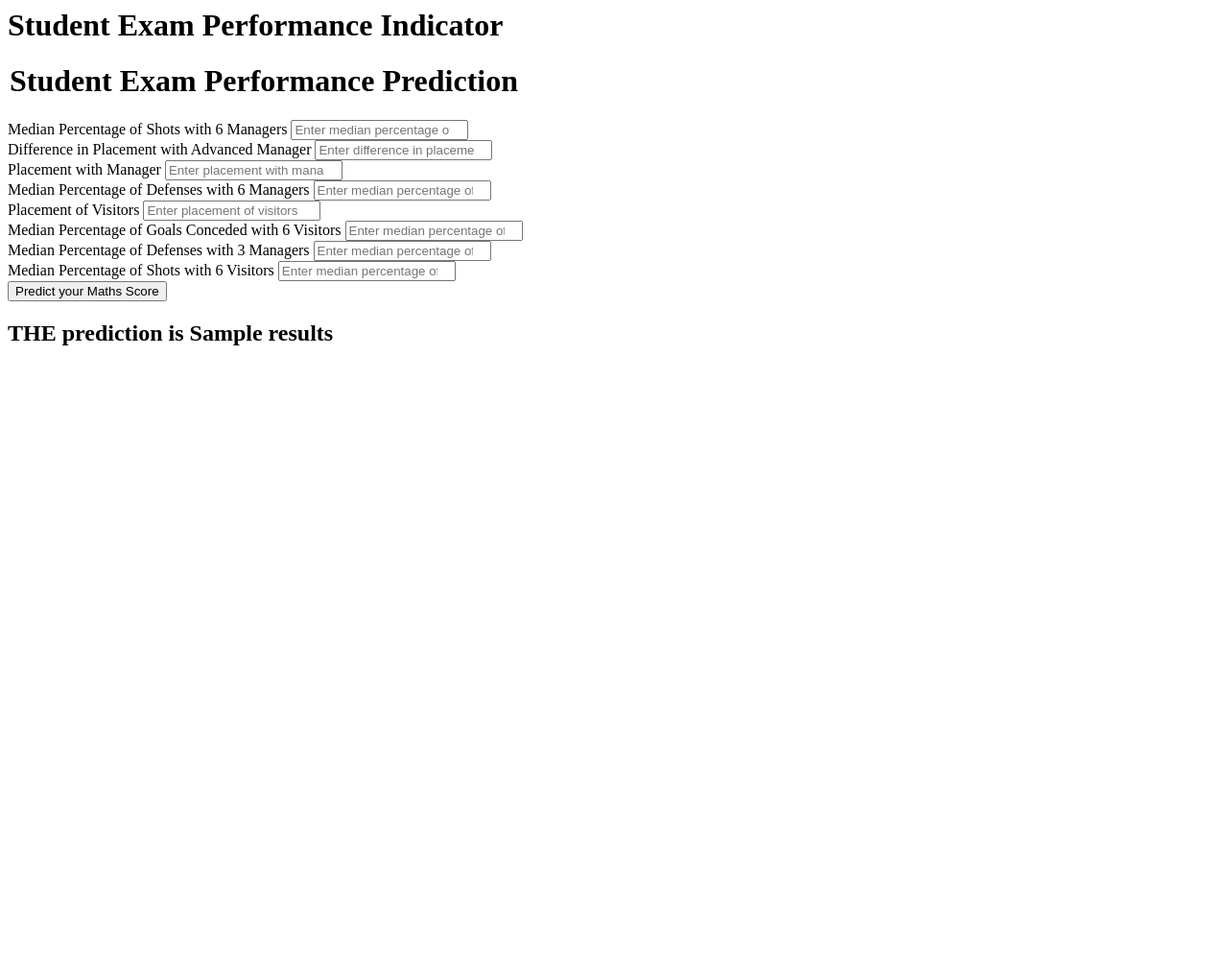
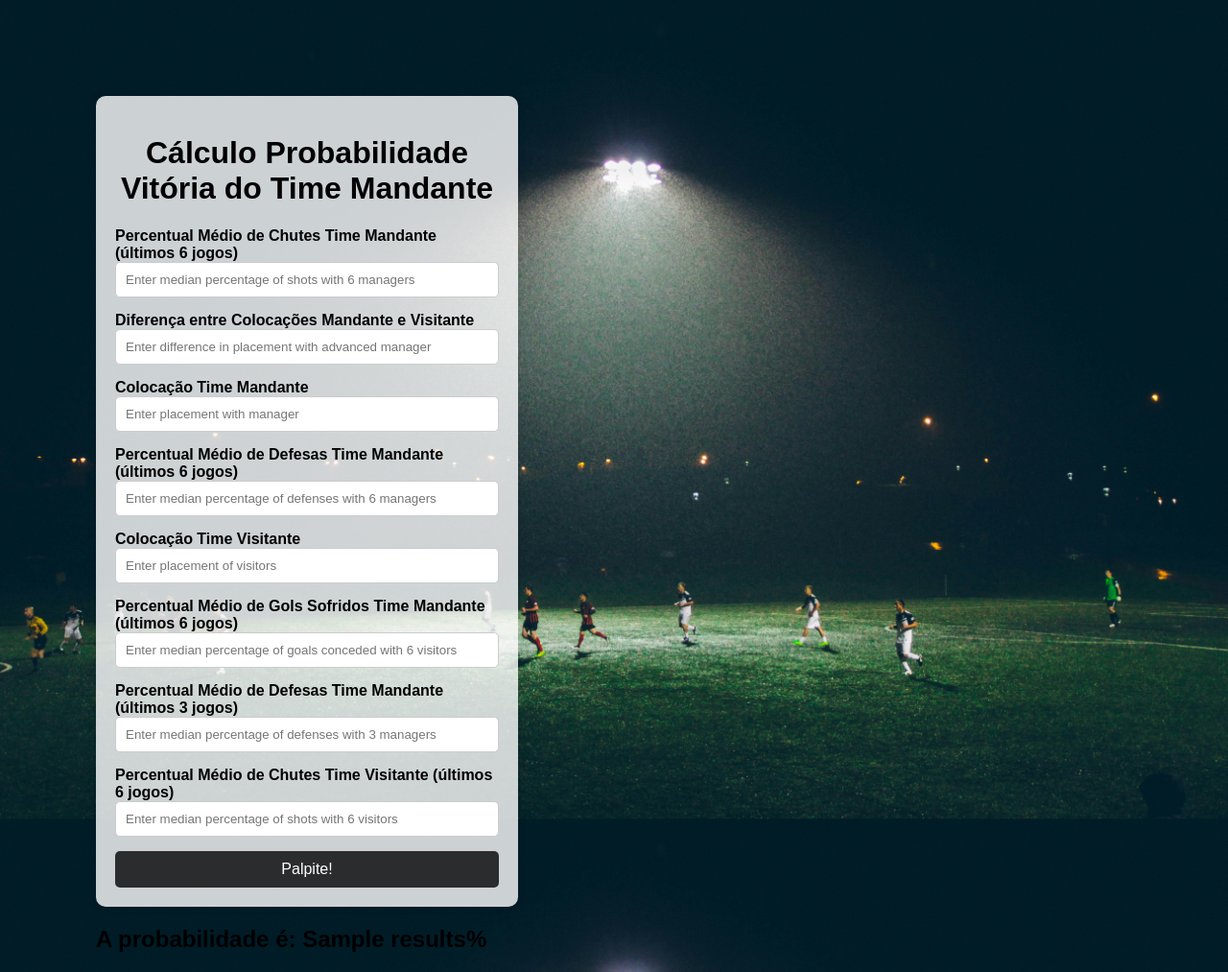
Before and after one commit to matcgoes/simulacao-brasileirao, a Flask app: template templates/home.html in a window 1280 px wide. Shown: the whole page at 96% size. Before the commit the page ends 360 px from the top, so only its background shows below. Run offline with Flask 3, Linux system fonts and the light colour scheme; the template is opened without the code that fills it: most values are stand-ins (such as "Sample title", 1, 10 or a date in 2020).

Commit message:
Comeco da criacao do template home

```diff
--- a/app.py
+++ b/app.py
@@ -37,7 +37,7 @@ def predict_datapoint():
         predict_pipeline=PredictPipeline()
         results = predict_pipeline.predict(pred_df)
 
-        return render_template('home.html', results=results[0])
+        return render_template('home.html', results=round(results[0],2)*100)
 
 
 if __name__ == '__main__':
--- a/templates/home.html
+++ b/templates/home.html
@@ -1,50 +1,106 @@
-<html>
+<!DOCTYPE html>
+<html lang="en">
+<head>
+    <meta charset="UTF-8">
+    <meta name="viewport" content="width=device-width, initial-scale=1.0">
+    <title>Calculo Modelo</title>
+    <style>
+        body {
+            margin: 0;
+            padding: 0;
+            font-family: Arial, sans-serif;
+            background-image: url('../static/background-image.jpg');
+            background-size: cover;
+            background-position: center;
+            background-attachment: fixed;
+            position: relative;
+        }
+        .login {
+            width: 400px;
+            margin: 100px 0 0 100px; /* Posicionamento do formulário */
+            background: rgba(255, 255, 255, 0.8); /* Fundo opaco para o formulário */
+            padding: 20px;
+            border-radius: 10px;
+            box-shadow: 0 0 10px rgba(0, 0, 0, 0.1);
+        }
+        .login h1, .login h2 {
+            text-align: center;
+        }
+        .form-label {
+            font-weight: bold;
+        }
+        .form-control {
+            width: 100%;
+            padding: 10px;
+            margin-bottom: 15px;
+            border: 1px solid #ccc;
+            border-radius: 5px;
+            box-sizing: border-box;
+        }
+        .btn-primary {
+            background-color: #2b2c2e;
+            color: white;
+            border: none;
+            padding: 10px 20px;
+            font-size: 16px;
+            cursor: pointer;
+            border-radius: 5px;
+            transition: background-color 0.3s;
+            width: 100%;
+        }
+        .btn-primary:hover {
+            background-color: #239419;
+        }
+    </style>
+</head>
 <body>
+    <div class="overlay"></div> <!-- Adiciona uma camada de overlay semi-transparente -->
     <div class="login">
-       <h1>Student Exam Performance Indicator</h1>
-
         <form action="{{ url_for('predict_datapoint')}}" method="post">
             <h1>
-            <legend>Student Exam Performance Prediction</legend>
+                <legend>Cálculo Probabilidade Vitória do Time Mandante</legend>
             </h1>
             <div class="mb-3">
-            <label class="form-label">Median Percentage of Shots with 6 Managers</label>
+                <label class="form-label">Percentual Médio de Chutes Time Mandante (últimos 6 jogos)</label>
                 <input class="form-control" type="number" name="med_perc_chutes_com_6_man" step="0.01" placeholder="Enter median percentage of shots with 6 managers" required />
             </div>
             <div class="mb-3">
-            <label class="form-label">Difference in Placement with Advanced Manager</label>
+                <label class="form-label">Diferença entre Colocações Mandante e Visitante</label>
                 <input class="form-control" type="number" name="diff_colocacao_adv_man" placeholder="Enter difference in placement with advanced manager" required />
             </div>
             <div class="mb-3">
-            <label class="form-label">Placement with Manager</label>
+                <label class="form-label">Colocação Time Mandante</label>
                 <input class="form-control" type="number" name="colocacao_man" placeholder="Enter placement with manager" required />
             </div>
             <div class="mb-3">
-            <label class="form-label">Median Percentage of Defenses with 6 Managers</label>
+                <label class="form-label">Percentual Médio de Defesas Time Mandante (últimos 6 jogos)</label>
                 <input class="form-control" type="number" name="med_perc_defesas_com_6_man" step="0.01" placeholder="Enter median percentage of defenses with 6 managers" required />
             </div>
             <div class="mb-3">
-            <label class="form-label">Placement of Visitors</label>
+                <label class="form-label">Colocação Time Visitante</label>
                 <input class="form-control" type="number" name="colocacao_vis" placeholder="Enter placement of visitors" required />
             </div>
             <div class="mb-3">
-            <label class="form-label">Median Percentage of Goals Conceded with 6 Visitors</label>
+                <label class="form-label">Percentual Médio de Gols Sofridos Time Mandante (últimos 6 jogos)</label>
                 <input class="form-control" type="number" name="med_perc_gols_sof_6_vis" step="0.01" placeholder="Enter median percentage of goals conceded with 6 visitors" required />
             </div>
             <div class="mb-3">
-            <label class="form-label">Median Percentage of Defenses with 3 Managers</label>
+                <label class="form-label">Percentual Médio de Defesas Time Mandante (últimos 3 jogos) </label>
                 <input class="form-control" type="number" name="med_perc_defesas_com_3_man" step="0.01" placeholder="Enter median percentage of defenses with 3 managers" required />
             </div>
             <div class="mb-3">
-            <label class="form-label">Median Percentage of Shots with 6 Visitors</label>
+                <label class="form-label">Percentual Médio de Chutes Time Visitante (últimos 6 jogos)</label>
                 <input class="form-control" type="number" name="med_perc_chutes_com_6_vis" step="0.01" placeholder="Enter median percentage of shots with 6 visitors" required />
             </div>
             <div class="mb-3">
-            <input class="btn btn-primary" type="submit" value="Predict your Maths Score" required />
+                <button class="btn-primary" type="submit">Palpite!</button>
             </div>
         </form>
+    </div>
+    <div class="result" style="margin-left: 100px;"> <!-- Div para mostrar o resultado -->
         <h2>
-       THE prediction is {{results}}
+            A probabilidade é: {{results}}%
         </h2>
-   <body>
+    </div>
+</body>
 </html>
```
Also changed, not shown: static/styles.css (+27 -0 lines). Lines whose indentation alone changed are shown as unchanged.
